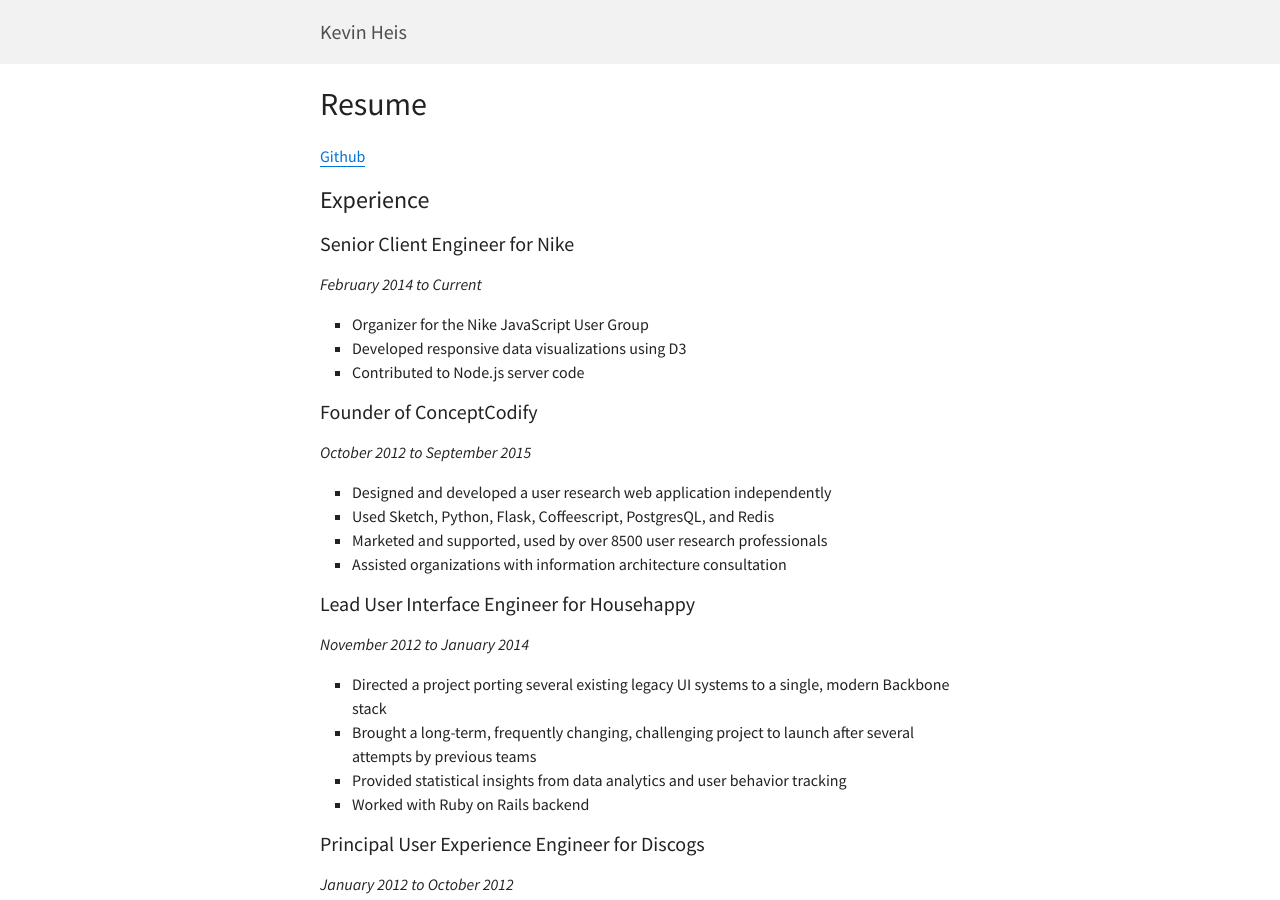
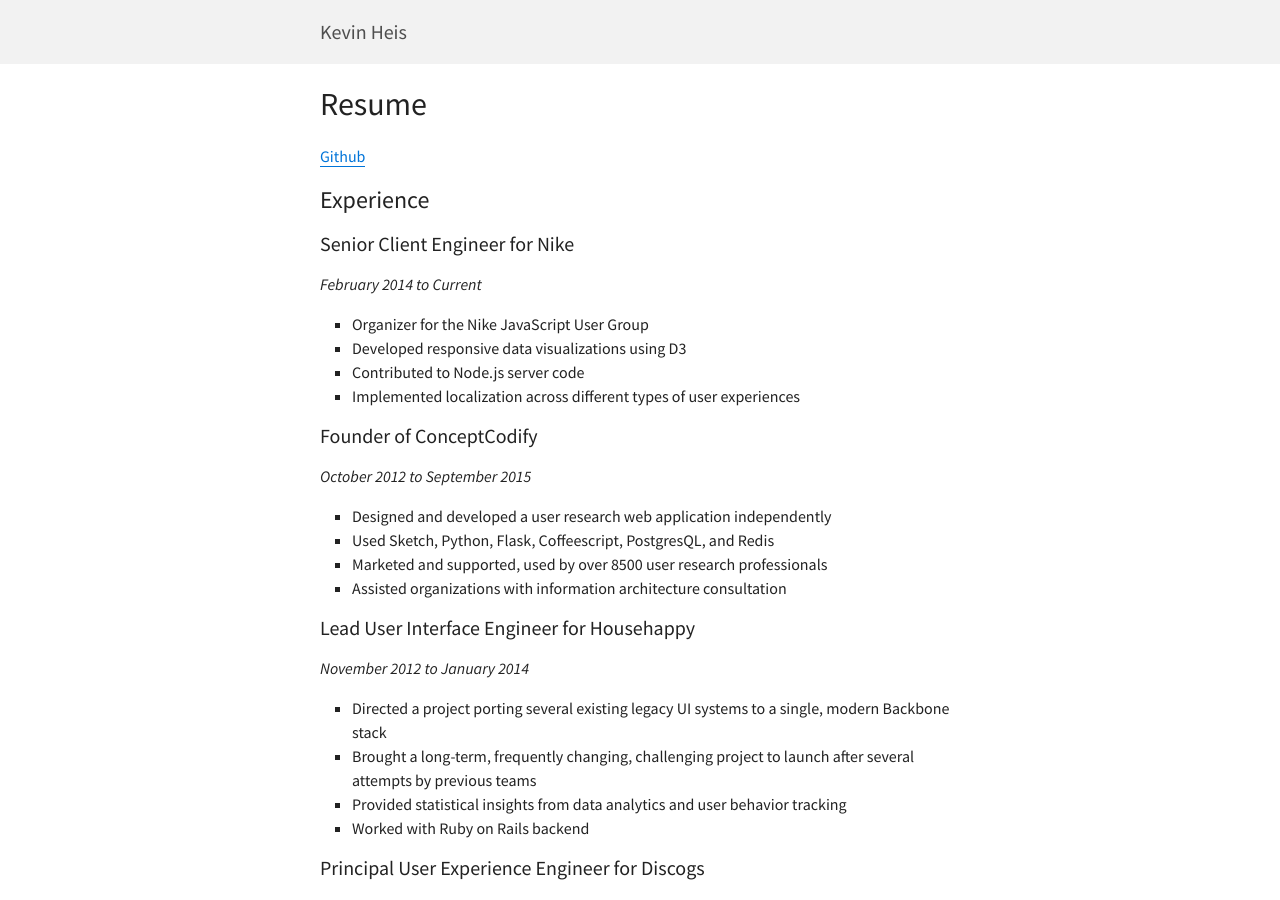
Before and after one commit to heiskr/heiskr.github.io, a Jekyll site: the page built from resume.md, in a window 1280 px wide and 900 px high. Built offline with Jekyll 4.4.1, drawn with Linux system fonts in a browser that asks for light colours; nearby versions of some CDN libraries.

Commit message:
Like about localization

```diff
--- a/resume.md
+++ b/resume.md
@@ -15,6 +15,7 @@
 - Organizer for the Nike JavaScript User Group
 - Developed responsive data visualizations using D3
 - Contributed to Node.js server code
+- Implemented localization across different types of user experiences
 
 ### Founder of ConceptCodify
 
```
